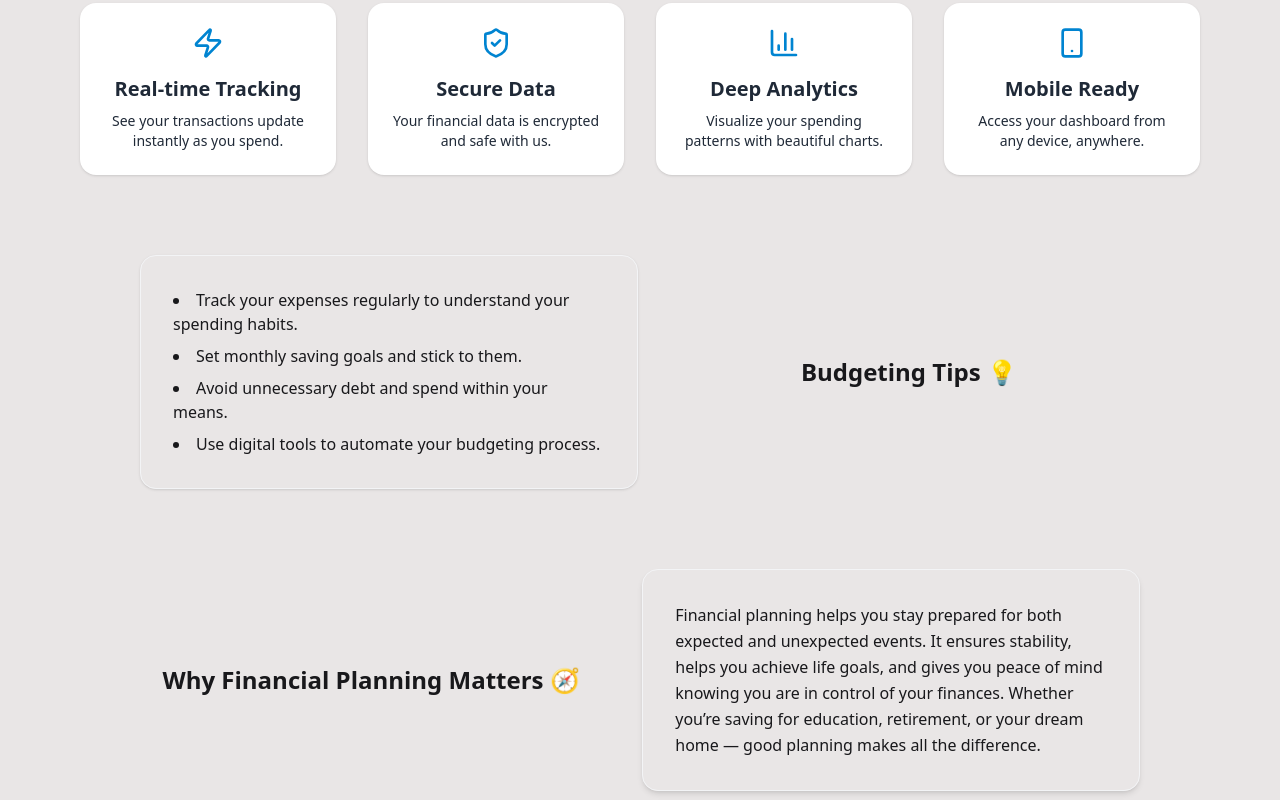
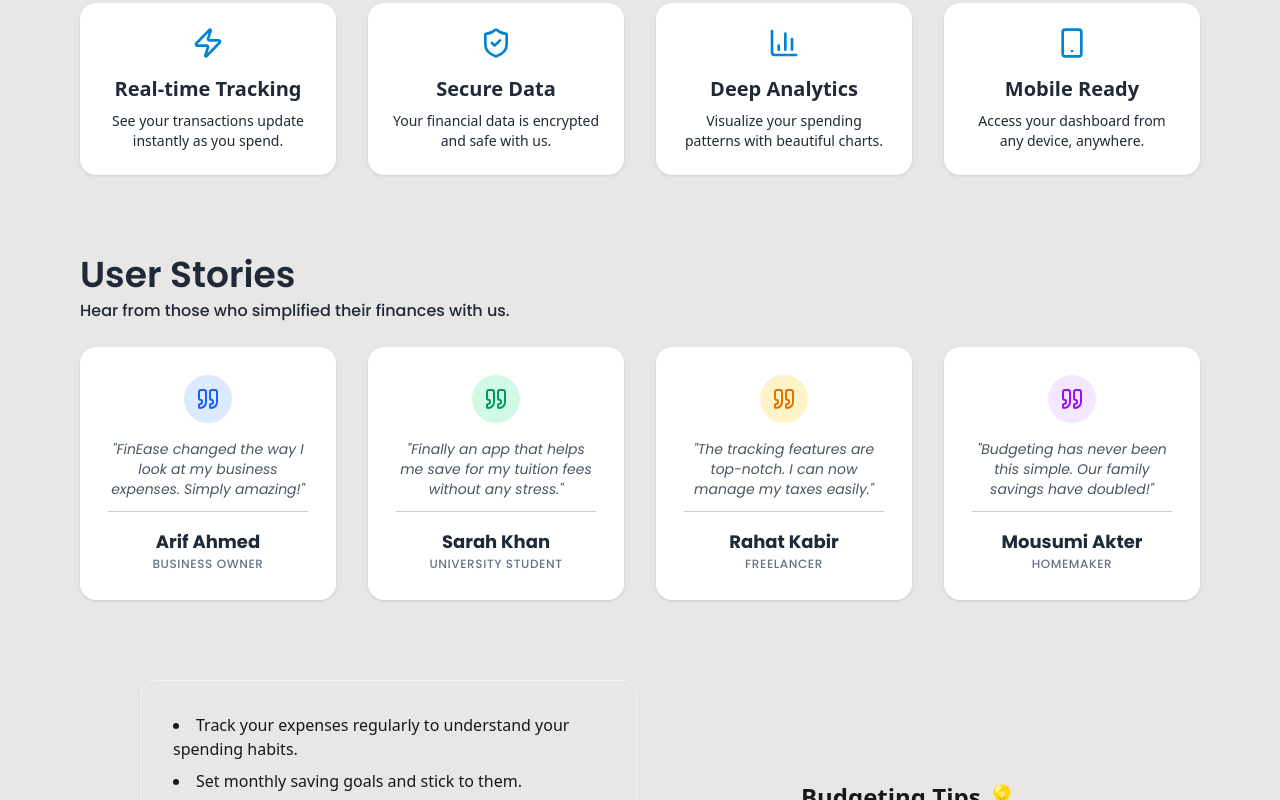
Before and after one commit to mahadi40011/FinEase-Client-Side, a React (Vite) app: page / in a window 1280 px wide. Shown: the part 1299-2099 px from the top of the page. Built offline with nearby package versions, Linux system fonts and the light colour scheme; no server answers.

Commit message:
Add a new section 'testimonial'

```diff
--- a/src/components/Home/Statistics/Statistics.jsx
+++ b/src/components/Home/Statistics/Statistics.jsx
@@ -5,7 +5,7 @@ import Heading from "../../Shared/Heading/Heading";
 
 const Statistics = () => {
   return (
-    <section className="text-natural font-poppins container mx-auto px-4">
+    <section className="text-natural font-poppins container mx-auto">
       <Heading
         title={"Our Growth"}
         subtitle={"Trusted by thousands of users worldwide."}
--- /dev/null
+++ b/src/components/Home/Testimonials/Testimonials.jsx
@@ -0,0 +1,74 @@
+import { Quote } from "lucide-react";
+import Heading from "../../Shared/Heading/Heading";
+
+const Testimonials = () => {
+  const reviews = [
+    {
+      name: "Arif Ahmed",
+      role: "Business Owner",
+      text: "FinEase changed the way I look at my business expenses. Simply amazing!",
+      bgColor: "bg-blue-100",
+      textColor: "text-blue-600",
+    },
+    {
+      name: "Sarah Khan",
+      role: "University Student",
+      text: "Finally an app that helps me save for my tuition fees without any stress.",
+      bgColor: "bg-emerald-100",
+      textColor: "text-emerald-600",
+    },
+    {
+      name: "Rahat Kabir",
+      role: "Freelancer",
+      text: "The tracking features are top-notch. I can now manage my taxes easily.",
+      bgColor: "bg-amber-100",
+      textColor: "text-amber-600",
+    },
+    {
+      name: "Mousumi Akter",
+      role: "Homemaker",
+      text: "Budgeting has never been this simple. Our family savings have doubled!",
+      bgColor: "bg-purple-100",
+      textColor: "text-purple-600",
+    },
+  ];
+
+  return (
+    <section className="text-natural font-poppins container mx-auto">
+      <Heading
+        title={"User Stories"}
+        subtitle={"Hear from those who simplified their finances with us."}
+      />
+
+      <div className="grid grid-cols-1 md:grid-cols-2 lg:grid-cols-4 gap-8">
+        {reviews.map((r, i) => (
+          <div
+            key={i}
+            className="bg-app-200 shadow-sm rounded-2xl p-7 text-center hover:scale-103 transition-transform duration-300 flex flex-col justify-between"
+          >
+            <div>
+              <div
+                className={`${r.bgColor} w-12 h-12 rounded-full flex items-center justify-center mx-auto mb-4`}
+              >
+                <Quote className={`${r.textColor}`} size={24} />
+              </div>
+              <p className="text-sm italic text-gray-600 dark:text-gray-300 mb-3">
+                "{r.text}"
+              </p>
+            </div>
+
+            <div>
+              <hr className="border-black/20 dark:border-white/20 mb-4" />
+              <h4 className="text-lg font-bold">{r.name}</h4>
+              <p className="text-xs font-medium uppercase tracking-wider text-gray-500">
+                {r.role}
+              </p>
+            </div>
+          </div>
+        ))}
+      </div>
+    </section>
+  );
+};
+
+export default Testimonials;
--- a/src/index.css
+++ b/src/index.css
@@ -6,6 +6,8 @@
 
 @import "tailwindcss";
 @plugin "daisyui";
+
+@custom-variant dark (&:where([data-theme=dark], [data-theme=dark] *));
 
 @theme {
   --font-poppins: "Poppins", sans-serif;
--- a/src/pages/Home/Home.jsx
+++ b/src/pages/Home/Home.jsx
@@ -5,6 +5,7 @@ import BudgetingTips from "../../components/BudgetingTips/BudgetingTips";
 import FinancialPlanning from "../../components/FinancialPlanning/FinancialPlanning";
 import Features from "../../components/Home/Features/Features";
 import Statistics from "../../components/Home/Statistics/Statistics";
+import Testimonials from "../../components/Home/Testimonials/Testimonials";
 
 const Home = () => {
   return (
@@ -15,7 +16,9 @@ const Home = () => {
 
       <Statistics/>
 
-      <Features/>
+      <Features />
+
+      <Testimonials/>
 
       <BudgetingTips />
 
```
